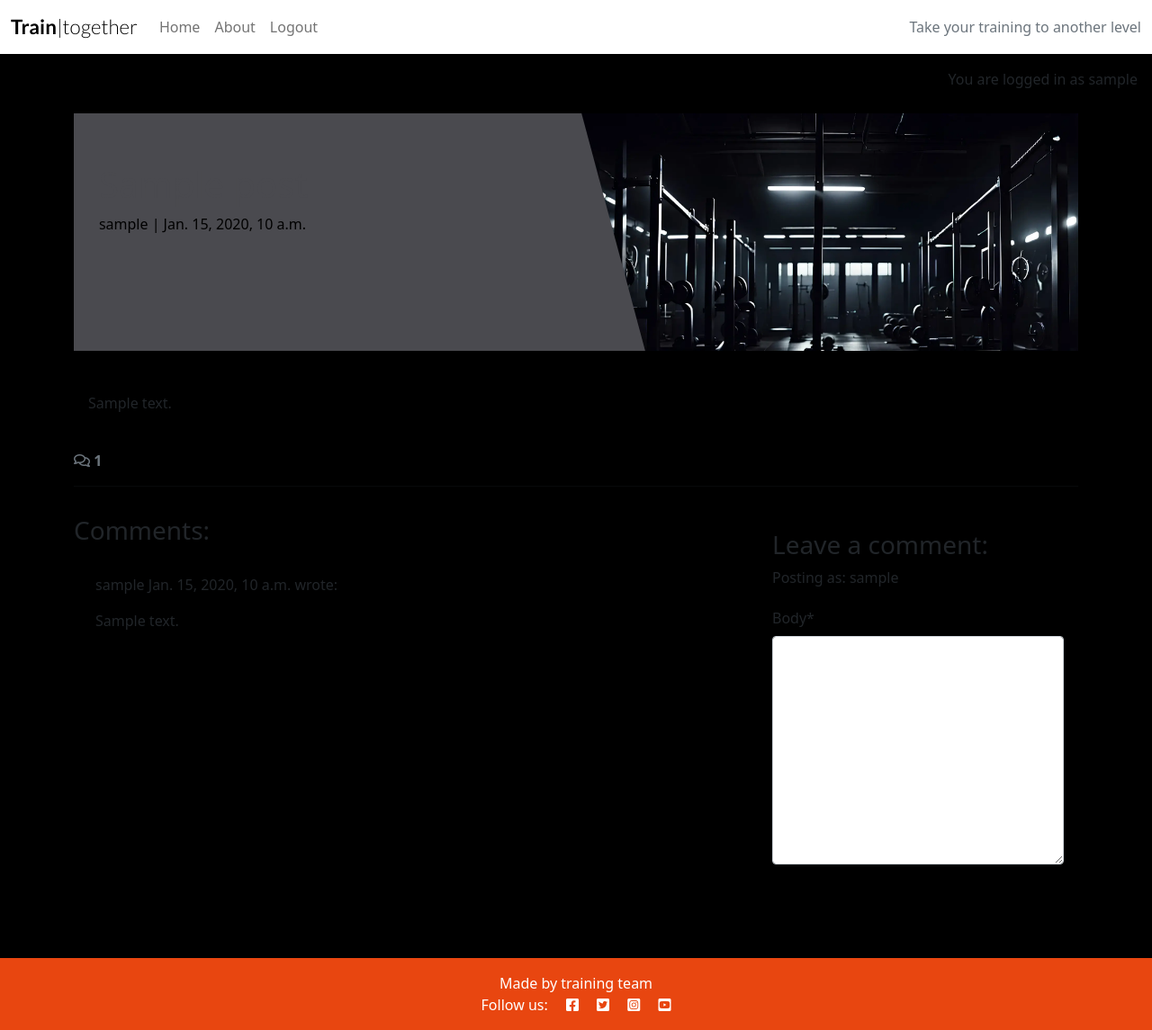
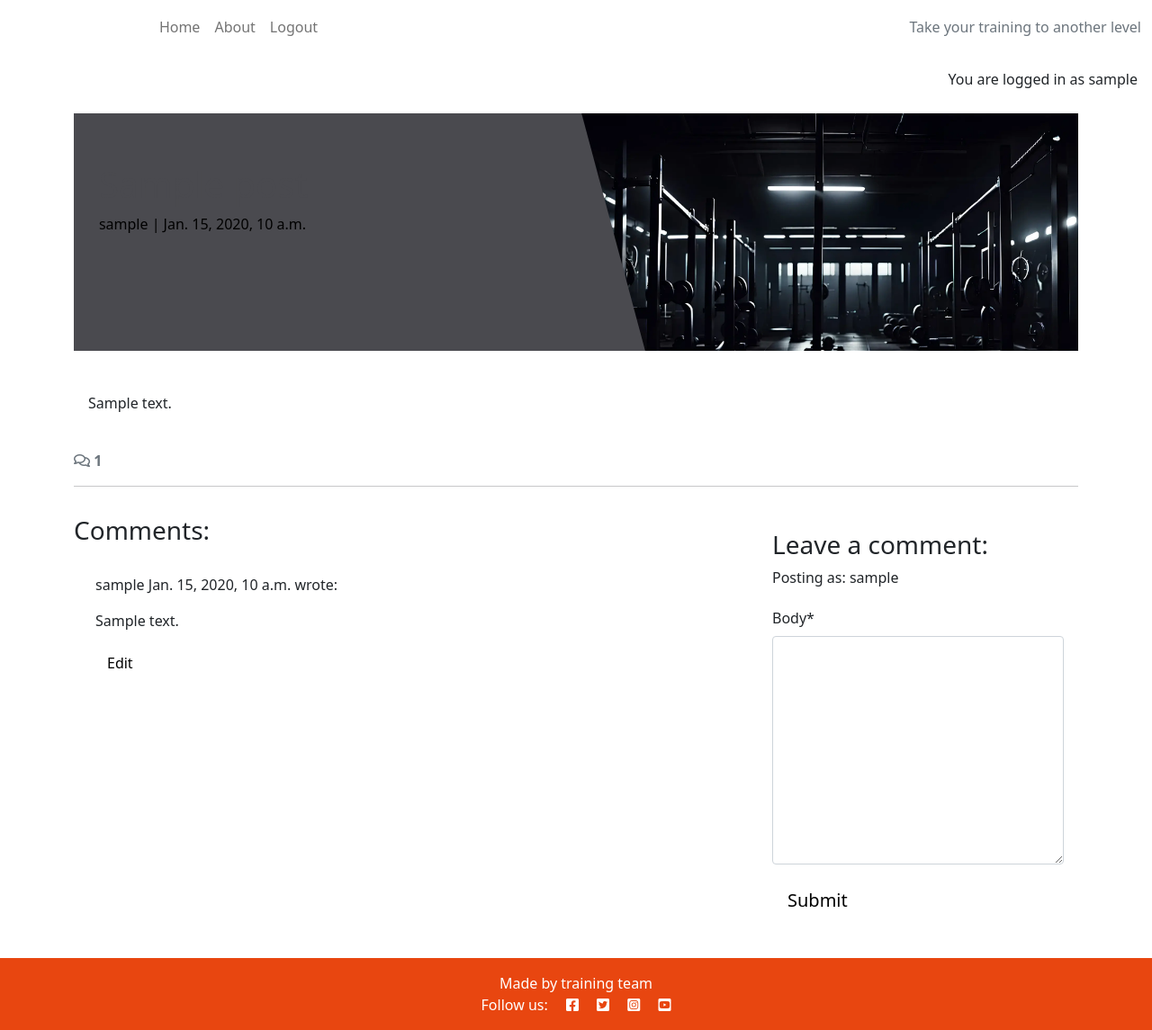
Before and after one commit to Ermaa8/train-together-blog, a Django app: a page that uses templates/base.html in a window 1280 px wide. Shown: the whole page at 90% size. Run offline with Django 4.2, Linux system fonts and the light colour scheme; a user stored in the database is signed in; tables that the repository leaves empty hold one stand-in row (values such as "Sample post"); parts of the project's set-up code (start-up, migrations or seed data) failed here and were passed over; some libraries are stand-ins or nearby versions.

Commit message:
edditing comments

```diff
--- a/blog/templates/blog/post_detail.html
+++ b/blog/templates/blog/post_detail.html
@@ -69,6 +69,9 @@
             This comment is awaiting approval
           </p>
           {% endif %}
+          {% if user.is_authenticated and comment.author == user %}
+          <button class="btn btn-edit" comment_id="{{ comment.id }}">Edit</button>
+        {% endif %}
         </div>
         <!-- Our for loop ends here -->
         {% endfor %}
@@ -96,3 +99,7 @@
 </div>
 
 {% endblock content %}
+
+{% block extras %}
+<script src="{% static 'js/comments.js' %}"></script>
+{% endblock %}
--- a/blog/urls.py
+++ b/blog/urls.py
@@ -4,5 +4,6 @@
 
 urlpatterns = [
     path('', views.PostList.as_view(), name='home'),
-    path("detail/<slug:slug>/", views.post_detail, name="post_detail")
+    path("detail/<slug:slug>/", views.post_detail, name="post_detail"),
+    path('<slug:slug>/edit_comment/<int:comment_id>', views.comment_edit, name='comment_edit'),
 ]
--- a/blog/views.py
+++ b/blog/views.py
@@ -1,7 +1,8 @@
-from django.shortcuts import render, get_object_or_404
+from django.shortcuts import render, get_object_or_404, reverse
 from django.views import generic
 from django.contrib import messages
-from .models import Post
+from django.http import HttpResponseRedirect
+from .models import Post, Comment
 from .forms import CommentForm
 
 
@@ -55,3 +56,25 @@
             "comment_form": comment_form,
         },
     )
+
+def comment_edit(request, slug, comment_id):
+    """
+    view to edit comments
+    """
+    if request.method == "POST":
+
+        queryset = Post.objects.filter(status=1)
+        post = get_object_or_404(queryset, slug=slug)
+        comment = get_object_or_404(Comment, pk=comment_id)
+        comment_form = CommentForm(data=request.POST, instance=comment)
+
+        if comment_form.is_valid() and comment.author == request.user:
+            comment = comment_form.save(commit=False)
+            comment.post = post
+            comment.approved = False
+            comment.save()
+            messages.add_message(request, messages.SUCCESS, 'Comment Updated!')
+        else:
+            messages.add_message(request, messages.ERROR, 'Error updating comment!')
+
+    return HttpResponseRedirect(reverse('post_detail', args=[slug]))
--- /dev/null
+++ b/static/css/js/comments.js
@@ -0,0 +1,24 @@
+const editButtons = document.getElementsByClassName("btn-edit");
+const commentText = document.getElementById("id_body");
+const commentForm = document.getElementById("commentForm");
+const submitButton = document.getElementById("submitButton");
+
+/**
+* Initializes edit functionality for the provided edit buttons.
+*
+* For each button in the `editButtons` collection:
+* - Retrieves the associated comment's ID upon click.
+* - Fetches the content of the corresponding comment.
+* - Populates the `commentText` input/textarea with the comment's content for editing.
+* - Updates the submit button's text to "Update".
+* - Sets the form's action attribute to the `edit_comment/{commentId}` endpoint.
+*/
+for (let button of editButtons) {
+  button.addEventListener("click", (e) => {
+    let commentId = e.target.getAttribute("comment_id");
+    let commentContent = document.getElementById(`comment${commentId}`).innerText;
+    commentText.value = commentContent;
+    submitButton.innerText = "Update";
+    commentForm.setAttribute("action", `edit_comment/${commentId}`);
+  });
+}
--- a/static/css/js/script.js
+++ /dev/null
@@ -1 +0,0 @@
-console.log("Life, The Universe and Everything!");
--- a/static/css/style.css
+++ b/static/css/style.css
@@ -1,16 +1,16 @@
 body {
-    background-color: #4A4A4F;
+    background-color: #ffffff;
 }
 
 .brand {
     font-family: Lato, sans-serif;
     font-size: 1.4rem;
     font-weight: 700;
-    color: #000000;
+    color: #ffffff;
 }
 
 .red-o {
-    color: #000000;
+    color: #ffffff;
 }
 
 .thin {
@@ -18,7 +18,7 @@
 }
 
 .light-bg {
-    background-color: #000000;
+    background-color: #ffffff;
 }
 
 .dark-bg {
@@ -26,7 +26,7 @@
 }
 
 .main-bg {
-    background-color: #000000;
+    background-color: #ffffff;
 }
 
 .card {
@@ -113,18 +113,18 @@
 
 .btn-signup,
 .btn-edit {
-    background-color: #000000;
+    background-color: #ffffff;
     color: #000000;
 }
 
 .btn-signup:hover,
 .btn-signup:active {
-    background-color: #000000;
+    background-color: #ffffff;
     color: #23BBBB;
 }
 
 .link {
-    color: #000000;
+    color: #ffffff;
     text-decoration: none;
 }
 
--- a/templates/base.html
+++ b/templates/base.html
@@ -120,6 +120,9 @@
         integrity="sha384-gtEjrD/SeCtmISkJkNUaaKMoLD0//ElJ19smozuHV6z3Iehds+3Ulb9Bn9Plx0x4" crossorigin="anonymous">
         </script>
     <script src="{% static 'js/script.js' %}"></script>
+
+    {% block extras %}
+    {% endblock %}
 </body>
 
 </html>
```
Also changed, not shown: 1 other file.
